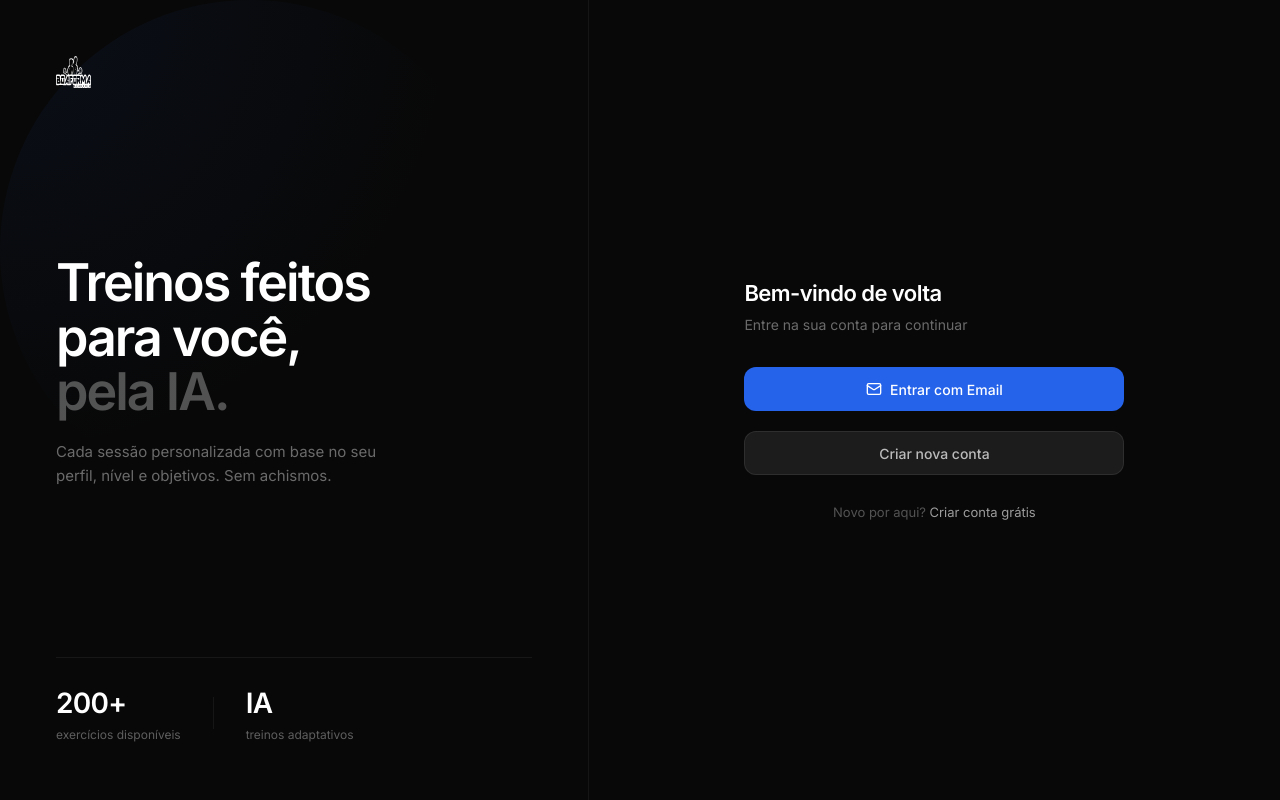
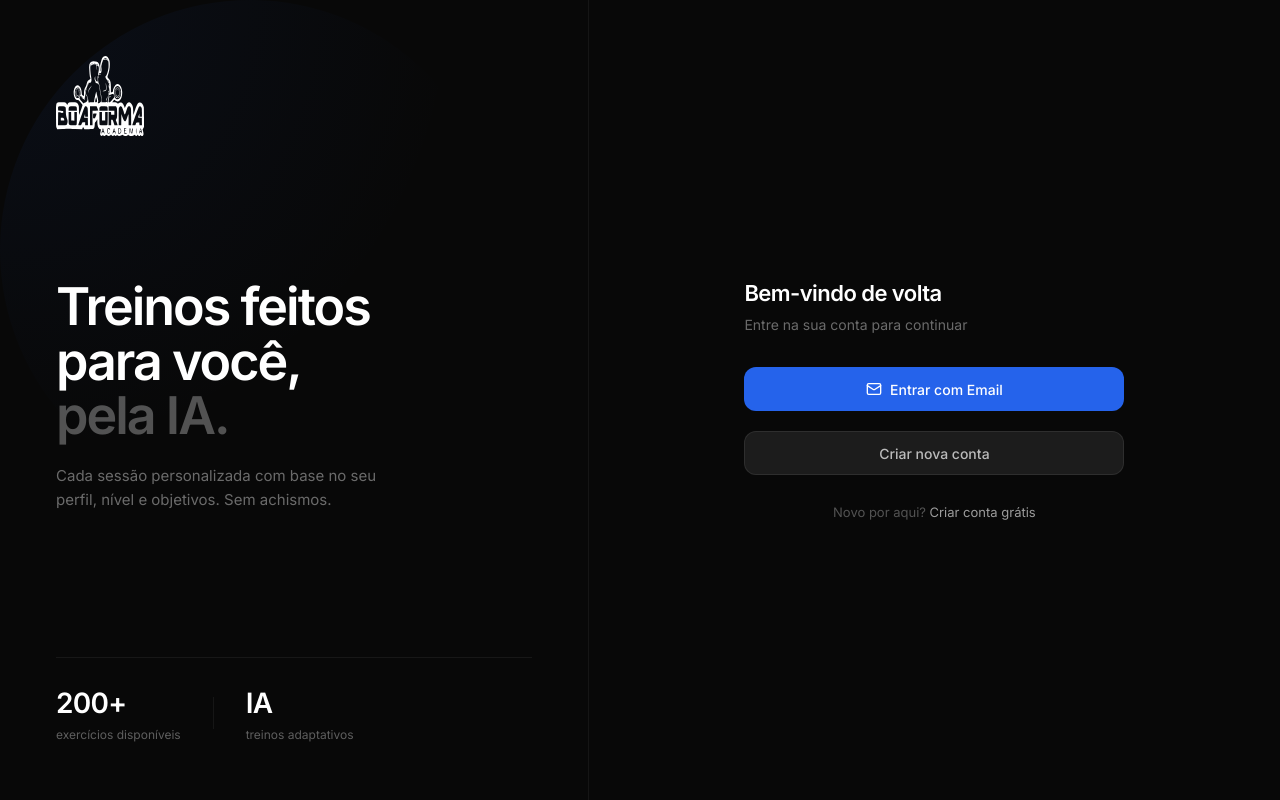
Before and after one commit to FilipiWanderley/BoaFormaAI, a React (Vite) app in the folder frontend/: page /login in a window 1280 px wide. Built offline with nearby package versions, Linux system fonts and the light colour scheme; no server answers; a web font is replaced by a local one.

Commit message:
style(login): amplia escala da logo para melhor presença visual

```diff
--- a/frontend/src/pages/LoginPage.tsx
+++ b/frontend/src/pages/LoginPage.tsx
@@ -49,11 +49,11 @@ export function LoginPage() {
         />
 
         {/* Logo */}
-        <div className="relative">
+        <div className="relative flex items-center">
           <img
             src="/Logo_Branca.svg"
             alt="BoaForma AI"
-            className="h-8 w-auto"
+            className="h-20 w-auto max-w-[380px] object-contain"
             loading="eager"
           />
         </div>
@@ -89,11 +89,11 @@ export function LoginPage() {
         <div className="w-full max-w-[380px]">
 
           {/* Mobile logo */}
-          <div className="lg:hidden mb-10">
+          <div className="lg:hidden mb-8 flex justify-center">
             <img
               src="/Logo_Branca.svg"
               alt="BoaForma AI"
-              className="h-8 w-auto"
+              className="h-16 w-auto max-w-[320px] object-contain"
               loading="eager"
             />
           </div>
```
